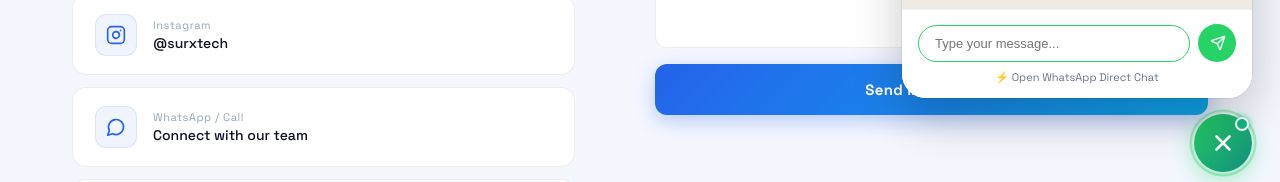
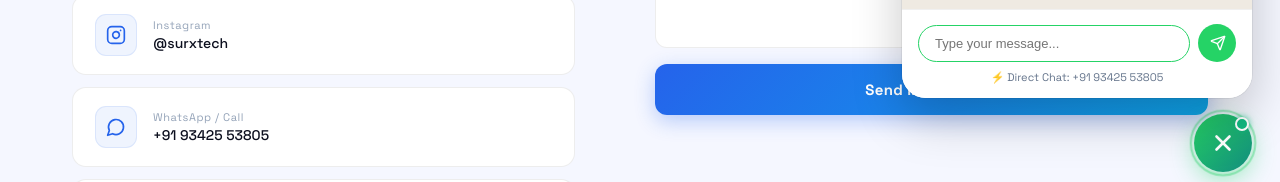
Before and after one commit to Thirukarthikj/surxtech, a React (Vite) app: page /contact in a window 1280 px wide. Both pictures are taken after a click on the button 1223 px from the left and 743 px from the top of the page. Shown: the part 600-782 px from the top of the page. Built offline with nearby package versions, Linux system fonts and the light colour scheme; the HTML template or start-up script is replaced by a standard one; a web font is replaced by a local one.

Commit message:
feat: configure official WhatsApp number +91 9342553805 across site

```diff
--- a/src/App.jsx
+++ b/src/App.jsx
@@ -92,7 +92,7 @@ export default function App() {
 
       <Footer />
       <BackToTop />
-      <WhatsAppChat />
+      <WhatsAppChat phoneNumber="919342553805" />
 
       {selectedService && (
         <ServiceModal
--- a/src/components/ContactSection.jsx
+++ b/src/components/ContactSection.jsx
@@ -67,13 +67,13 @@ export default function ContactSection({ selectedServiceFromModal }) {
                 <div className="c-chan-val">@surxtech</div>
               </div>
             </a>
-            <a href="https://wa.me/?text=Hi%20SurxTech" target="_blank" rel="noopener noreferrer" className="c-chan">
+            <a href="https://wa.me/919342553805?text=Hi%20SurxTech" target="_blank" rel="noopener noreferrer" className="c-chan">
               <div className="c-chan-icon">
                 <MessageCircle size={20} color="var(--blue)" />
               </div>
               <div>
                 <div className="c-chan-lbl">WhatsApp / Call</div>
-                <div className="c-chan-val">Connect with our team</div>
+                <div className="c-chan-val">+91 93425 53805</div>
               </div>
             </a>
             <a
--- a/src/components/Footer.jsx
+++ b/src/components/Footer.jsx
@@ -55,7 +55,7 @@ export default function Footer() {
           <ul className="f-links">
             <li><a href="mailto:surxtech@gmail.com">Email Us</a></li>
             <li><a href="https://instagram.com/surxtech" target="_blank" rel="noopener noreferrer">Instagram</a></li>
-            <li><a href="https://wa.me/?text=Hi%20SurxTech" target="_blank" rel="noopener noreferrer">WhatsApp</a></li>
+            <li><a href="https://wa.me/919342553805?text=Hi%20SurxTech" target="_blank" rel="noopener noreferrer">WhatsApp (+91 93425 53805)</a></li>
             <li><a href="https://linkedin.com/company/surxtech" target="_blank" rel="noopener noreferrer">LinkedIn</a></li>
           </ul>
         </div>
@@ -70,7 +70,7 @@ export default function Footer() {
           <a href="mailto:surxtech@gmail.com" className="soc-btn" title="Email">
             <Mail size={16} />
           </a>
-          <a href="https://wa.me/?text=Hi%20SurxTech" className="soc-btn" target="_blank" rel="noopener noreferrer" title="WhatsApp">
+          <a href="https://wa.me/919342553805?text=Hi%20SurxTech" className="soc-btn" target="_blank" rel="noopener noreferrer" title="WhatsApp (+91 93425 53805)">
             <MessageSquare size={16} />
           </a>
           <a href="https://linkedin.com/company/surxtech" className="soc-btn" target="_blank" rel="noopener noreferrer" title="LinkedIn">
--- a/src/components/WhatsAppChat.jsx
+++ b/src/components/WhatsAppChat.jsx
@@ -3,7 +3,7 @@ import { X, Send, ArrowRight, MessageCircle } from 'lucide-react';
 import './WhatsAppChat.css';
 
 export default function WhatsAppChat({
-  phoneNumber = '', // If provided e.g. '919876543210'
+  phoneNumber = '919342553805', // +91 9342553805
   companyName = 'SurxTech',
   defaultGreeting = 'Hi SurxTech! I am interested in discussing a project.',
 }) {
@@ -181,12 +181,12 @@ export default function WhatsAppChat({
               </button>
             </form>
             <a
-              href={phoneNumber ? `https://wa.me/${phoneNumber.replace(/[^0-9]/g, '')}` : "https://wa.me/?text=Hi%20SurxTech"}
+              href={phoneNumber ? `https://wa.me/${phoneNumber.replace(/[^0-9]/g, '')}?text=Hi%20SurxTech` : "https://wa.me/?text=Hi%20SurxTech"}
               target="_blank"
               rel="noopener noreferrer"
               className="wa-direct-link"
             >
-              ⚡ Open WhatsApp Direct Chat
+              ⚡ Direct Chat: +91 93425 53805
             </a>
           </div>
         </div>
```
Also changed, not shown: src/components/WhatsAppChat.css (line endings or trailing spaces).
